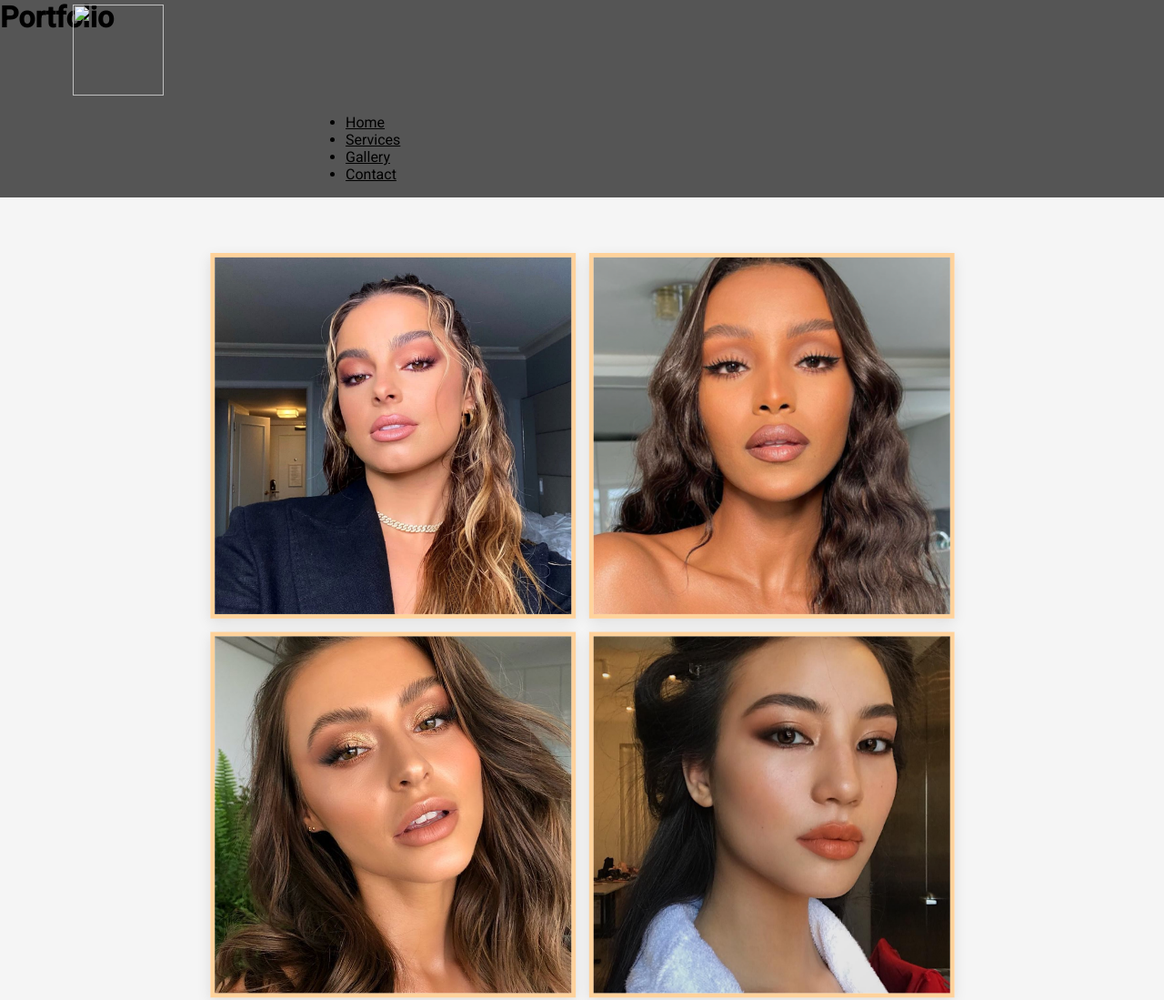
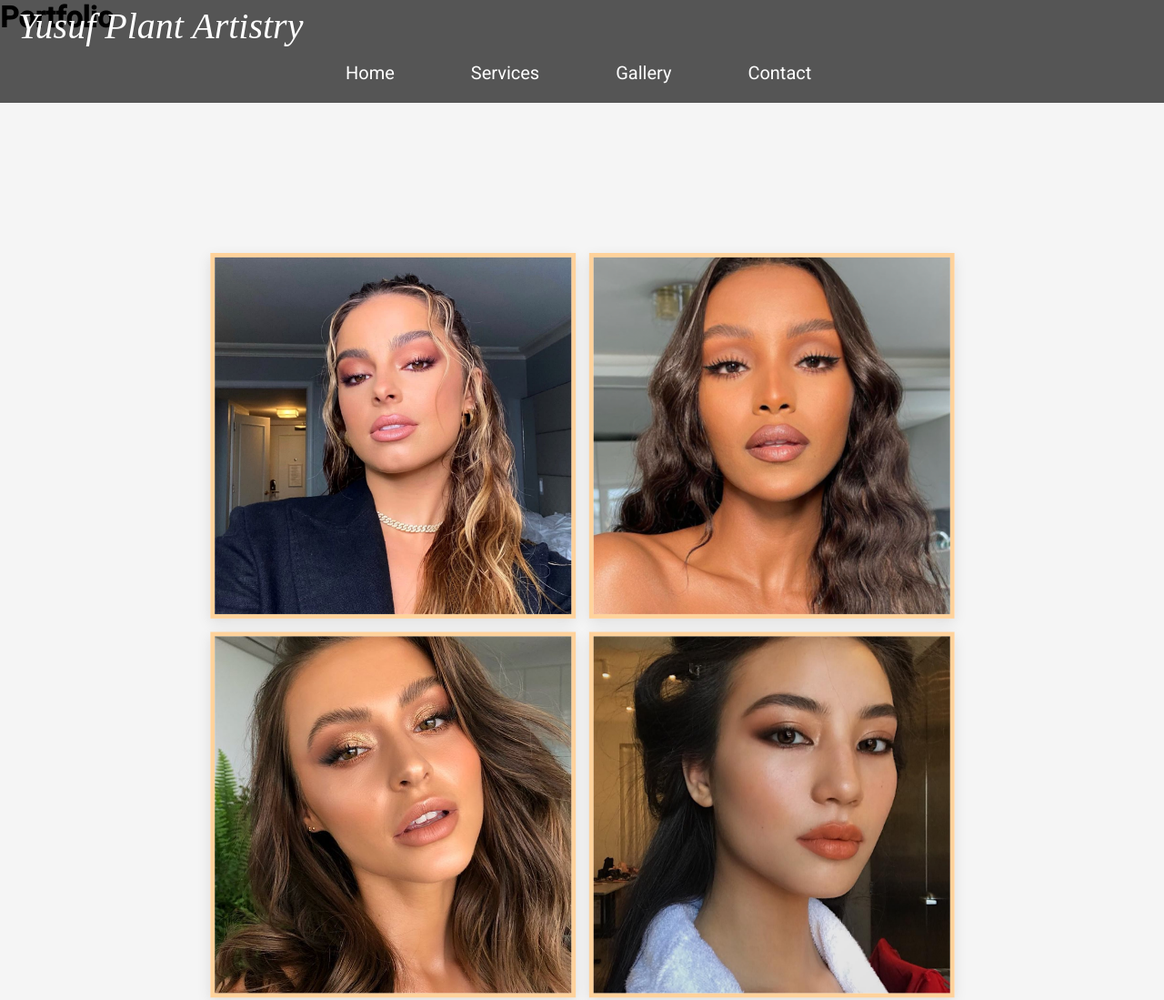
Before and after one commit to yvonneelicia/Web-Design-Assessment, a plain HTML site: page gallery.html in a window 1280 px wide. Shown: the top 1099 px of the page at 91% size. Drawn offline with Linux system fonts and the light colour scheme; files whose address does not match are found by name.

Commit message:
Update gallery.html

```diff
--- a/gallery.html
+++ b/gallery.html
@@ -82,19 +82,27 @@
 </style>
 
 <body>
+            <!--navigation-->
+            <nav>
+                <a class="logo" href="#">Yusuf Plant Artistry</a>
+                <div class="menu">
+                <ul>
+                    <li>
+                        <a title="Home" href="#">Home</a>
+                    </li>
+                    <li>
+                        <a title="Services" href="#">Services</a>
+                    </li>
+                    <li>
+                        <a title="Gallery" href="web-design-assessment/gallery.html">Gallery</a>
+                    </li>
+                    <li>
+                        <a title="Contact" href="contact.html">Contact</a>
+                    </li>
+                </ul>
+                </div>
+            </nav>
 
-<!--navigation-->
-<nav class="navbar">
-    <div class="max-width">
-        <img class="logo" src="images/logo.png" width="100" height="100">
-         <ul class="menu">
-            <li><a title="Home" href="index.html">Home</a></li>
-            <li><a title="Services" href="#">Services</a></li>
-            <li><a title="Gallery" href="gallery.html">Gallery</a></li>
-            <li><a title="Contact" href="contact.html">Contact</a></li>
-        </ul>
-    </div>
-</nav>
 <!-- images for gallery -->
     <div class="gallery">
 
```
